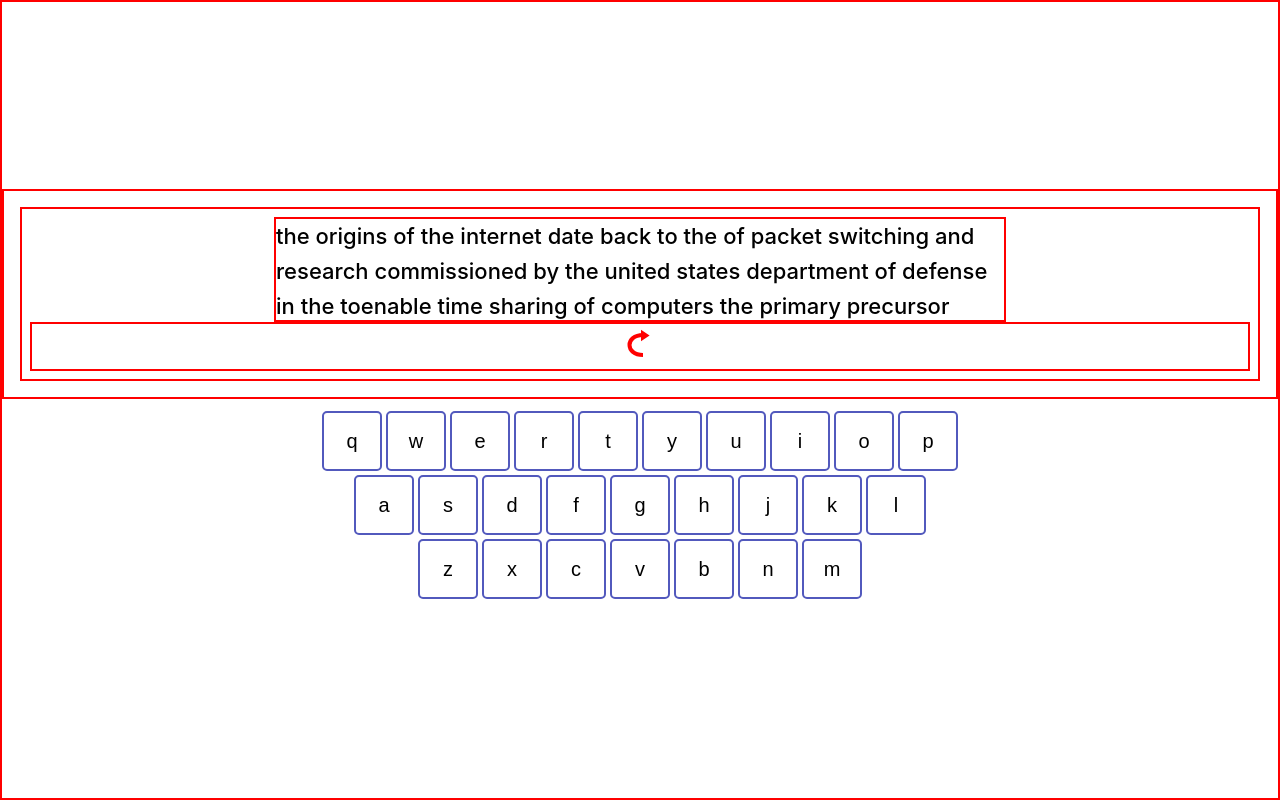
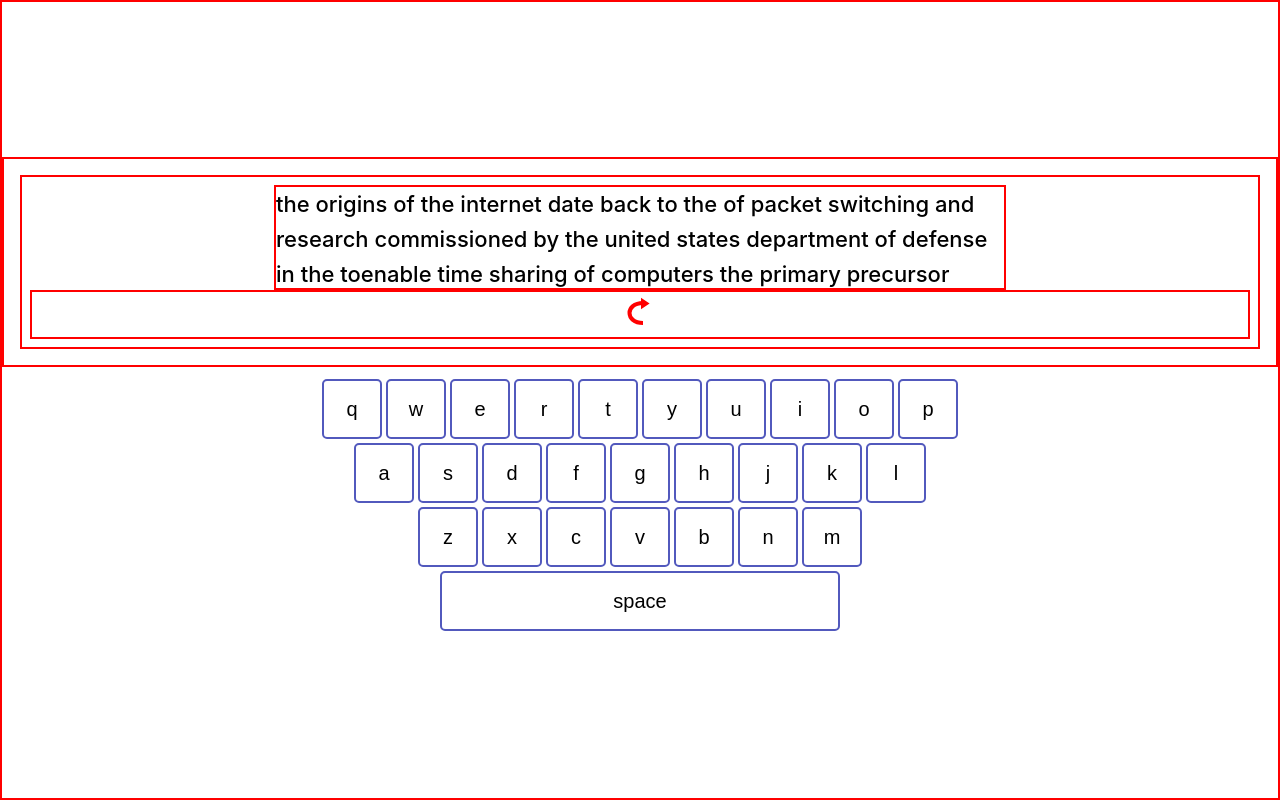
Before and after one commit to narenMagarZ/monkeytype.com-clone, a React (Create React App) app: page / in a window 1280 px wide. Built offline with nearby package versions, Linux system fonts and the light colour scheme.

Commit message:
keyboard layout is done

```diff
--- a/src/App.js
+++ b/src/App.js
@@ -20,7 +20,11 @@ function App() {
           else {
            if(pressedElem) pressedElem.style.color = "#ff0000"
           }
-
+          let keyboardBtn = null
+          if(pressedKey === ' ') keyboardBtn = document.querySelector(`[data-key="space"]`)
+          else keyboardBtn = document.querySelector(`[data-key=${pressedKey}]`)
+          ColoredPressedKeyButton(keyboardBtn)
+          console.log(keyboardBtn)
           cursorPos ++
         }
         else if(pressedKey === 'Backspace'){
@@ -32,7 +36,12 @@ function App() {
       }
     })
   }
-
+  function ColoredPressedKeyButton(btn){
+    btn.style.background = "#ff0000"
+    setTimeout(() => {
+      btn.style.background = 'transparent'
+    }, 100);
+  }
   ListenTypingEvent()
   return (
     <div className="app">
--- a/src/component/keyboardlayout/keyboardlayout.js
+++ b/src/component/keyboardlayout/keyboardlayout.js
@@ -18,6 +18,11 @@ function KeyboardLayout(){
                 <div>
                 <KeyboardRow row={{keyboardRow:keyboardThirdRow}} />
                 </div>
+                <div>
+                    <button data-key="space" id='space-btn'>
+                        space
+                    </button>
+                </div>
             </div>
         </div>
     )
--- a/src/component/keyboardlayout/keyboardrow.js
+++ b/src/component/keyboardlayout/keyboardrow.js
@@ -1,6 +1,6 @@
 export default function KeyboardRow({row}){
   return row['keyboardRow'].map((keyName,index)=>{
-        return <button id="keyboard-key-btn" key={index} >
+        return <button id="keyboard-key-btn" key={index} data-key={keyName} >
             {keyName}
         </button>
     })
--- a/src/style/keyboardlayout.css
+++ b/src/style/keyboardlayout.css
@@ -1,11 +1,10 @@
 .keyboard-layout{
-    /* border: var(--border); */
     display: flex;
     align-items: center;
     justify-content: center;
     margin: 10px 0;
 }
-#keyboard-key-btn{
+#keyboard-key-btn,#space-btn{
     border: var(--keyboardbtnborder);
     padding: 5px;
     width: 60px;
@@ -18,3 +17,6 @@
 .keyboard-layout > div > div{
 text-align: center;
 }
+#space-btn{
+    width: 400px;
+}
```
